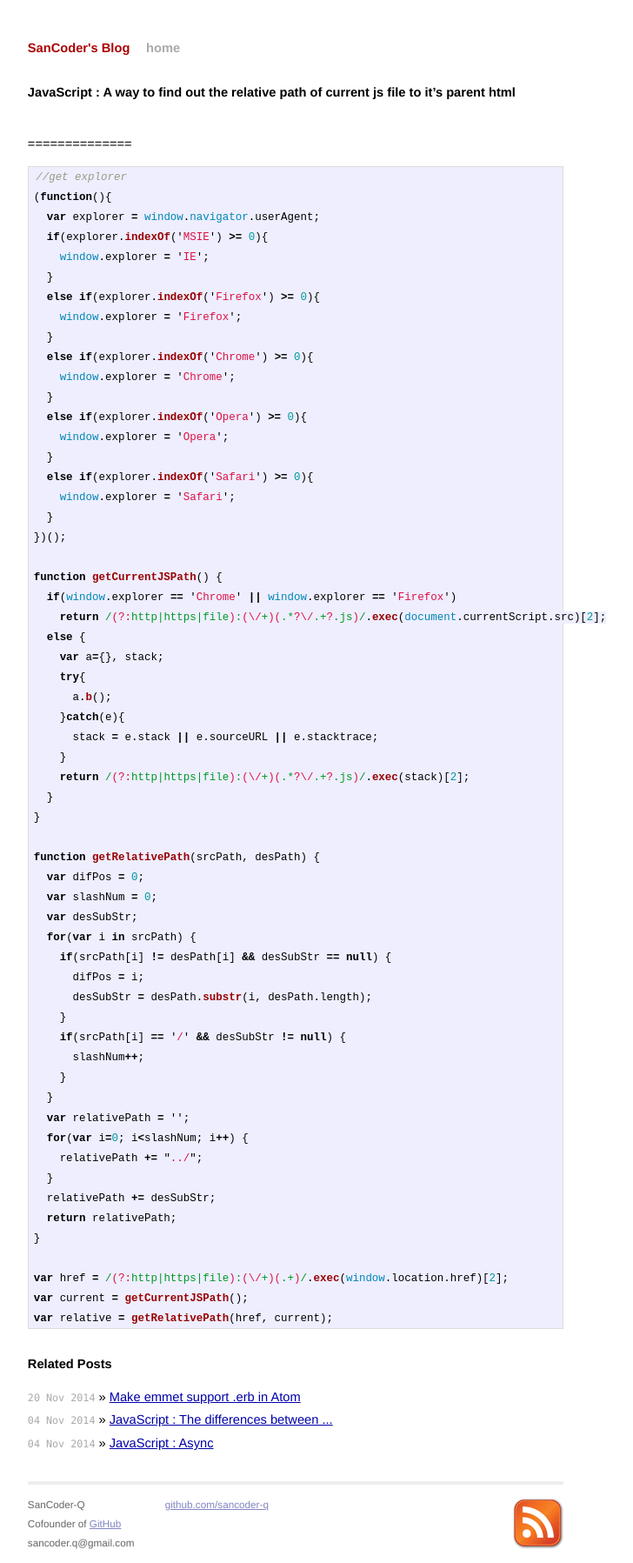
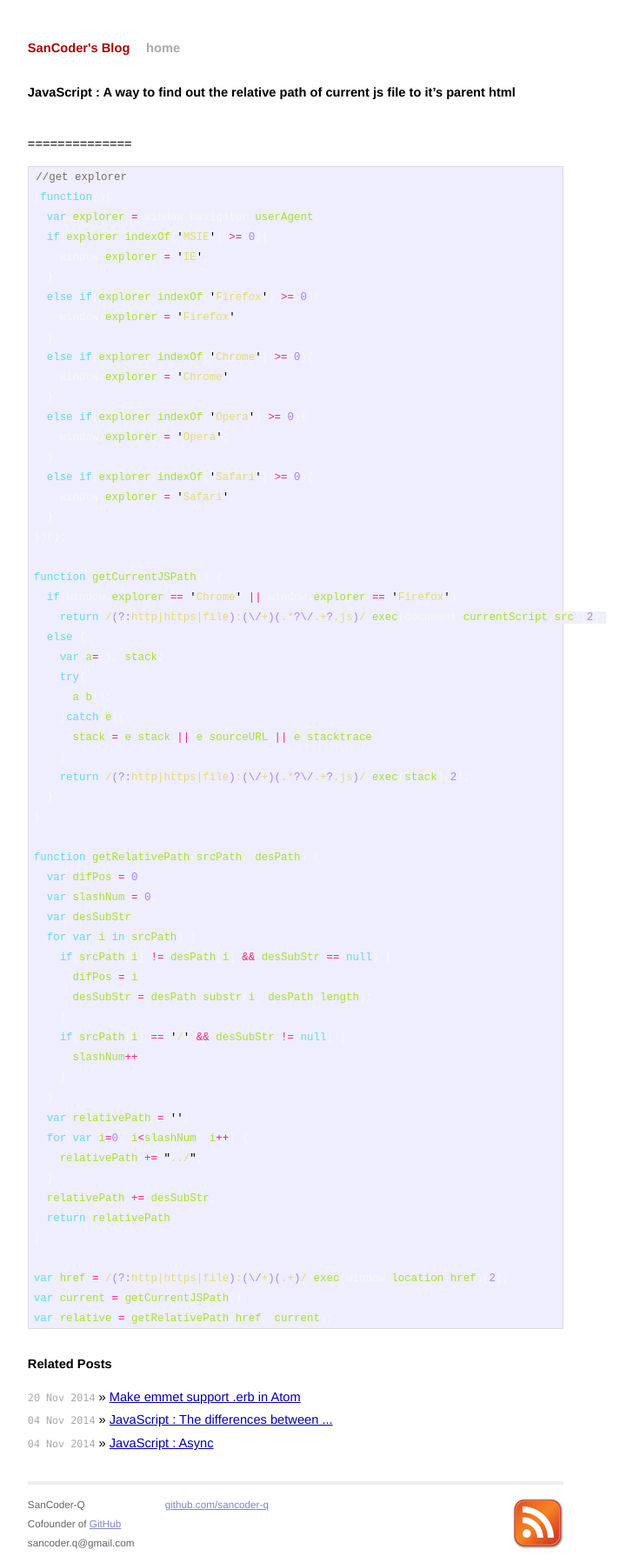
Before and after one commit to SanCoder-Q/sancoder-q.github.io, a Jekyll site: the page built from _posts/2014-10-31-a-way-to-find-out-the-relative-path-of-current-js-file.md, in a window 1280 px wide. Shown: the whole page at 87% size, without its empty margins (300-1028 px from the left). Built offline with Jekyll 4.4.1, drawn with Linux system fonts in a browser that asks for light colours; Markdown is read by kramdown in place of the engine named in the settings.

Commit message:
[SanCoder] - fix pygment

```diff
--- a/css/syntax.css
+++ b/css/syntax.css
@@ -1,60 +1,63 @@
-.highlight  { background: #ffffff; }
-.highlight .c { color: #999988; font-style: italic } /* Comment */
-.highlight .err { color: #a61717; background-color: #e3d2d2 } /* Error */
-.highlight .k { font-weight: bold } /* Keyword */
-.highlight .o { font-weight: bold } /* Operator */
-.highlight .cm { color: #999988; font-style: italic } /* Comment.Multiline */
-.highlight .cp { color: #999999; font-weight: bold } /* Comment.Preproc */
-.highlight .c1 { color: #999988; font-style: italic } /* Comment.Single */
-.highlight .cs { color: #999999; font-weight: bold; font-style: italic } /* Comment.Special */
-.highlight .gd { color: #000000; background-color: #ffdddd } /* Generic.Deleted */
-.highlight .gd .x { color: #000000; background-color: #ffaaaa } /* Generic.Deleted.Specific */
-.highlight .ge { font-style: italic } /* Generic.Emph */
-.highlight .gr { color: #aa0000 } /* Generic.Error */
-.highlight .gh { color: #999999 } /* Generic.Heading */
-.highlight .gi { color: #000000; background-color: #ddffdd } /* Generic.Inserted */
-.highlight .gi .x { color: #000000; background-color: #aaffaa } /* Generic.Inserted.Specific */
-.highlight .go { color: #888888 } /* Generic.Output */
-.highlight .gp { color: #555555 } /* Generic.Prompt */
-.highlight .gs { font-weight: bold } /* Generic.Strong */
-.highlight .gu { color: #aaaaaa } /* Generic.Subheading */
-.highlight .gt { color: #aa0000 } /* Generic.Traceback */
-.highlight .kc { font-weight: bold } /* Keyword.Constant */
-.highlight .kd { font-weight: bold } /* Keyword.Declaration */
-.highlight .kp { font-weight: bold } /* Keyword.Pseudo */
-.highlight .kr { font-weight: bold } /* Keyword.Reserved */
-.highlight .kt { color: #445588; font-weight: bold } /* Keyword.Type */
-.highlight .m { color: #009999 } /* Literal.Number */
-.highlight .s { color: #d14 } /* Literal.String */
-.highlight .na { color: #008080 } /* Name.Attribute */
-.highlight .nb { color: #0086B3 } /* Name.Builtin */
-.highlight .nc { color: #445588; font-weight: bold } /* Name.Class */
-.highlight .no { color: #008080 } /* Name.Constant */
-.highlight .ni { color: #800080 } /* Name.Entity */
-.highlight .ne { color: #990000; font-weight: bold } /* Name.Exception */
-.highlight .nf { color: #990000; font-weight: bold } /* Name.Function */
-.highlight .nn { color: #555555 } /* Name.Namespace */
-.highlight .nt { color: #000080 } /* Name.Tag */
-.highlight .nv { color: #008080 } /* Name.Variable */
-.highlight .ow { font-weight: bold } /* Operator.Word */
-.highlight .w { color: #bbbbbb } /* Text.Whitespace */
-.highlight .mf { color: #009999 } /* Literal.Number.Float */
-.highlight .mh { color: #009999 } /* Literal.Number.Hex */
-.highlight .mi { color: #009999 } /* Literal.Number.Integer */
-.highlight .mo { color: #009999 } /* Literal.Number.Oct */
-.highlight .sb { color: #d14 } /* Literal.String.Backtick */
-.highlight .sc { color: #d14 } /* Literal.String.Char */
-.highlight .sd { color: #d14 } /* Literal.String.Doc */
-.highlight .s2 { color: #d14 } /* Literal.String.Double */
-.highlight .se { color: #d14 } /* Literal.String.Escape */
-.highlight .sh { color: #d14 } /* Literal.String.Heredoc */
-.highlight .si { color: #d14 } /* Literal.String.Interpol */
-.highlight .sx { color: #d14 } /* Literal.String.Other */
-.highlight .sr { color: #009926 } /* Literal.String.Regex */
-.highlight .s1 { color: #d14 } /* Literal.String.Single */
-.highlight .ss { color: #990073 } /* Literal.String.Symbol */
-.highlight .bp { color: #999999 } /* Name.Builtin.Pseudo */
-.highlight .vc { color: #008080 } /* Name.Variable.Class */
-.highlight .vg { color: #008080 } /* Name.Variable.Global */
-.highlight .vi { color: #008080 } /* Name.Variable.Instance */
-.highlight .il { color: #009999 } /* Literal.Number.Integer.Long */
+.hll { background-color: #49483e }
+.c { color: #75715e } /* Comment */
+.err { color: #960050; background-color: #1e0010 } /* Error */
+.k { color: #66d9ef } /* Keyword */
+.l { color: #ae81ff } /* Literal */
+.n { color: #f8f8f2 } /* Name */
+.o { color: #f92672 } /* Operator */
+.p { color: #f8f8f2 } /* Punctuation */
+.cm { color: #75715e } /* Comment.Multiline */
+.cp { color: #75715e } /* Comment.Preproc */
+.c1 { color: #75715e } /* Comment.Single */
+.cs { color: #75715e } /* Comment.Special */
+.gd { color: #f92672 } /* Generic.Deleted */
+.ge { font-style: italic } /* Generic.Emph */
+.gi { color: #a6e22e } /* Generic.Inserted */
+.gs { font-weight: bold } /* Generic.Strong */
+.gu { color: #75715e } /* Generic.Subheading */
+.kc { color: #66d9ef } /* Keyword.Constant */
+.kd { color: #66d9ef } /* Keyword.Declaration */
+.kn { color: #f92672 } /* Keyword.Namespace */
+.kp { color: #66d9ef } /* Keyword.Pseudo */
+.kr { color: #66d9ef } /* Keyword.Reserved */
+.kt { color: #66d9ef } /* Keyword.Type */
+.ld { color: #e6db74 } /* Literal.Date */
+.m { color: #ae81ff } /* Literal.Number */
+.s { color: #e6db74 } /* Literal.String */
+.na { color: #a6e22e } /* Name.Attribute */
+.nb { color: #f8f8f2 } /* Name.Builtin */
+.nc { color: #a6e22e } /* Name.Class */
+.no { color: #66d9ef } /* Name.Constant */
+.nd { color: #a6e22e } /* Name.Decorator */
+.ni { color: #f8f8f2 } /* Name.Entity */
+.ne { color: #a6e22e } /* Name.Exception */
+.nf { color: #a6e22e } /* Name.Function */
+.nl { color: #f8f8f2 } /* Name.Label */
+.nn { color: #f8f8f2 } /* Name.Namespace */
+.nx { color: #a6e22e } /* Name.Other */
+.py { color: #f8f8f2 } /* Name.Property */
+.nt { color: #f92672 } /* Name.Tag */
+.nv { color: #f8f8f2 } /* Name.Variable */
+.ow { color: #f92672 } /* Operator.Word */
+.w { color: #f8f8f2 } /* Text.Whitespace */
+.mb { color: #ae81ff } /* Literal.Number.Bin */
+.mf { color: #ae81ff } /* Literal.Number.Float */
+.mh { color: #ae81ff } /* Literal.Number.Hex */
+.mi { color: #ae81ff } /* Literal.Number.Integer */
+.mo { color: #ae81ff } /* Literal.Number.Oct */
+.sb { color: #e6db74 } /* Literal.String.Backtick */
+.sc { color: #e6db74 } /* Literal.String.Char */
+.sd { color: #e6db74 } /* Literal.String.Doc */
+.s2 { color: #e6db74 } /* Literal.String.Double */
+.se { color: #ae81ff } /* Literal.String.Escape */
+.sh { color: #e6db74 } /* Literal.String.Heredoc */
+.si { color: #e6db74 } /* Literal.String.Interpol */
+.sx { color: #e6db74 } /* Literal.String.Other */
+.sr { color: #e6db74 } /* Literal.String.Regex */
+.s1 { color: #e6db74 } /* Literal.String.Single */
+.ss { color: #e6db74 } /* Literal.String.Symbol */
+.bp { color: #f8f8f2 } /* Name.Builtin.Pseudo */
+.vc { color: #f8f8f2 } /* Name.Variable.Class */
+.vg { color: #f8f8f2 } /* Name.Variable.Global */
+.vi { color: #f8f8f2 } /* Name.Variable.Instance */
+.il { color: #ae81ff } /* Literal.Number.Integer.Long */
```
